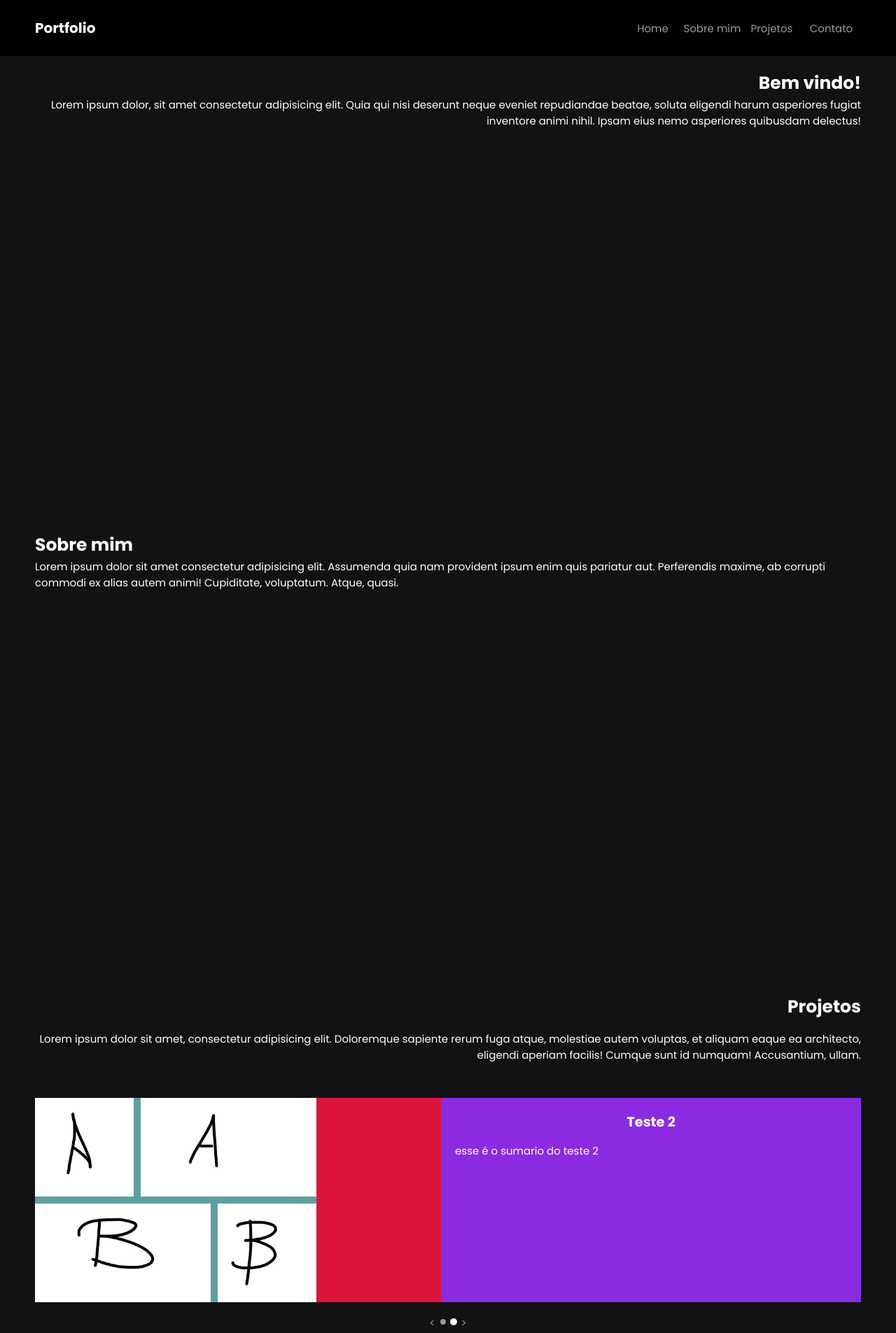
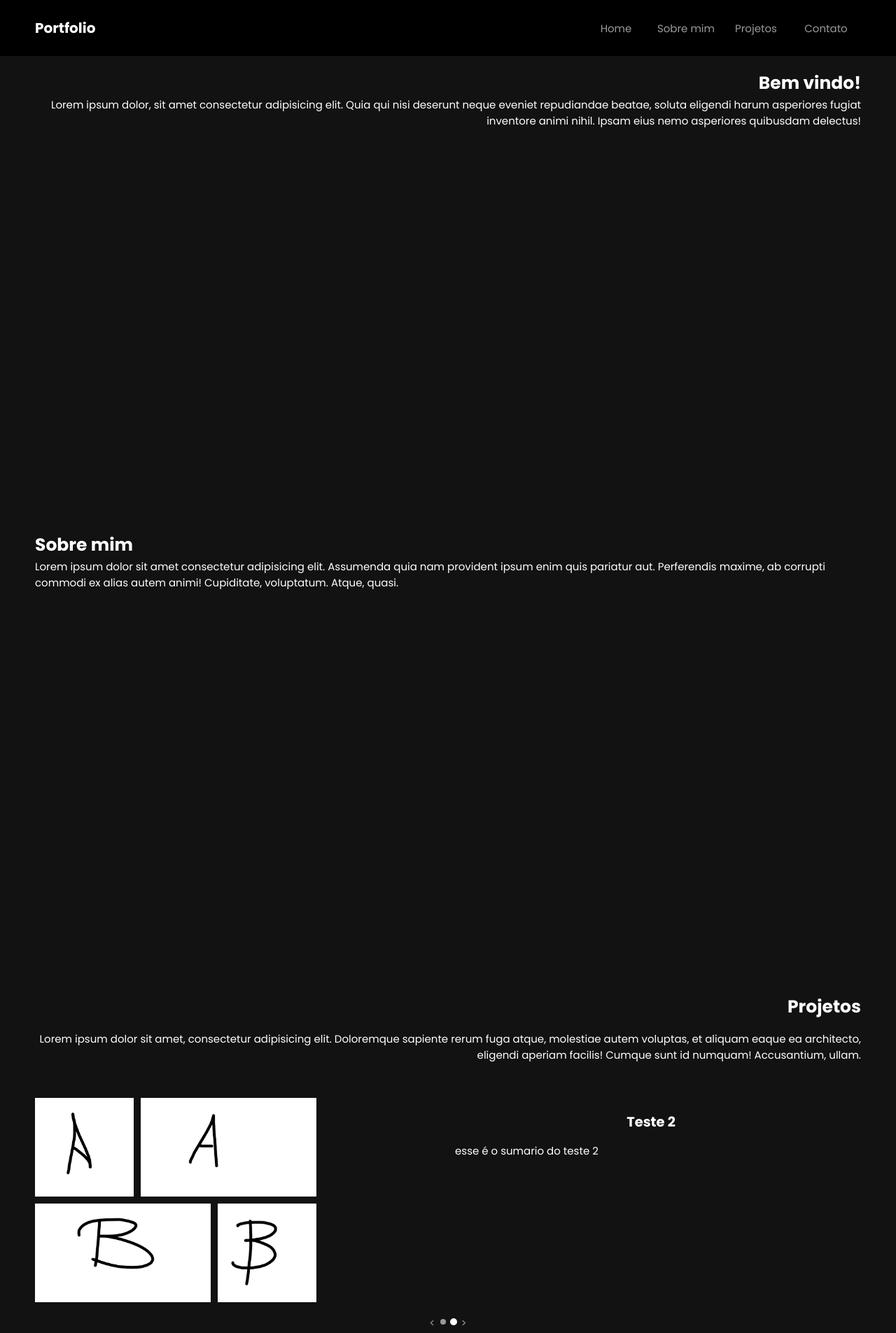
Before and after one commit to Migalhaz/MeuPortfolio, a plain HTML site: page PortfolioProject/index.html in a window 1280 px wide. Shown: the top 1905 px of the page at 70% size. Drawn offline with Linux system fonts and the light colour scheme.

Commit message:
fixing background colors

```diff
--- a/PortfolioProject/style.css
+++ b/PortfolioProject/style.css
@@ -92,7 +92,8 @@ header
 {
     align-content: center;
     text-align: center;
-    width: 85px;
+    min-width: 100px;
+    max-width: 200px;
     height: auto;
 }
 
@@ -177,8 +178,6 @@ footer
 
     justify-content: space-between;
     flex-wrap: wrap;
-
-    background-color: crimson;
 }
 
 .Projects-Images{
@@ -196,8 +195,6 @@ footer
     transition: opacity 0.5s ease-in-out;
     opacity: 100%;
     object-fit: cover;
-
-    background-color: cadetblue;
 }
 
 .Projects-Images-Select{
@@ -285,8 +282,6 @@ footer
     display: flex;
     flex-direction: column;
     gap: 1em;
-
-    background-color: blueviolet;
 }
 .Project-Name{
     text-align: center;
```
